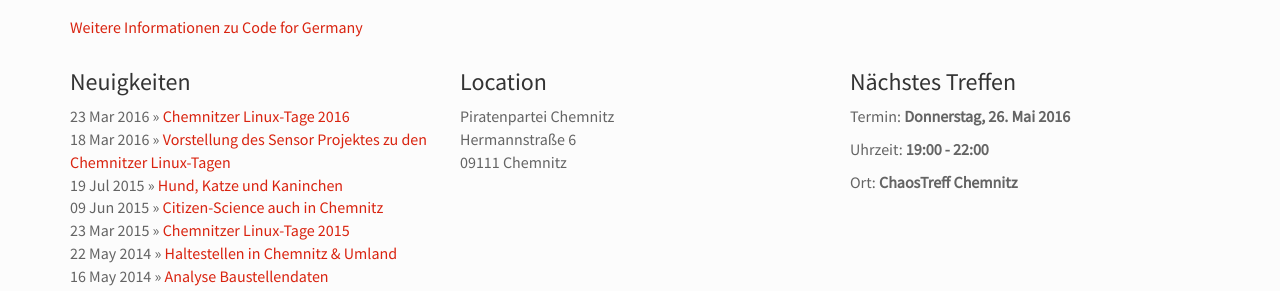
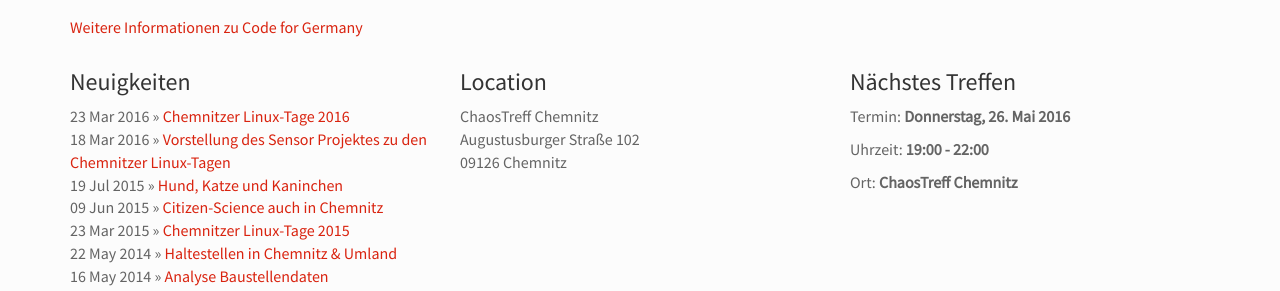
Before and after one commit to CodeforChemnitz/codeforchemnitz.github.io, a Jekyll site: the page built from index.html, in a window 1280 px wide and 900 px high, scrolled down 491 px. Shown: the part 154-445 px from the top of the window. Built offline with Jekyll 4.4.1, drawn with Linux system fonts in a browser that asks for light colours.

Commit message:
Update location.yml

```diff
--- a/_data/location.yml
+++ b/_data/location.yml
@@ -1,3 +1,3 @@
-name: Piratenpartei Chemnitz
-str: Hermannstraße 6
-city: 09111 Chemnitz
+name: ChaosTreff Chemnitz
+str: Augustusburger Straße 102
+city: 09126 Chemnitz
```
